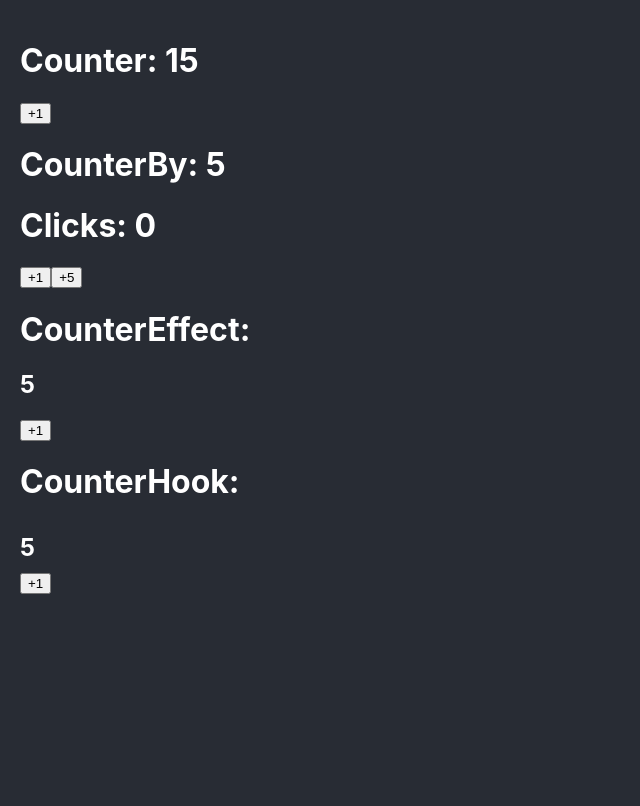
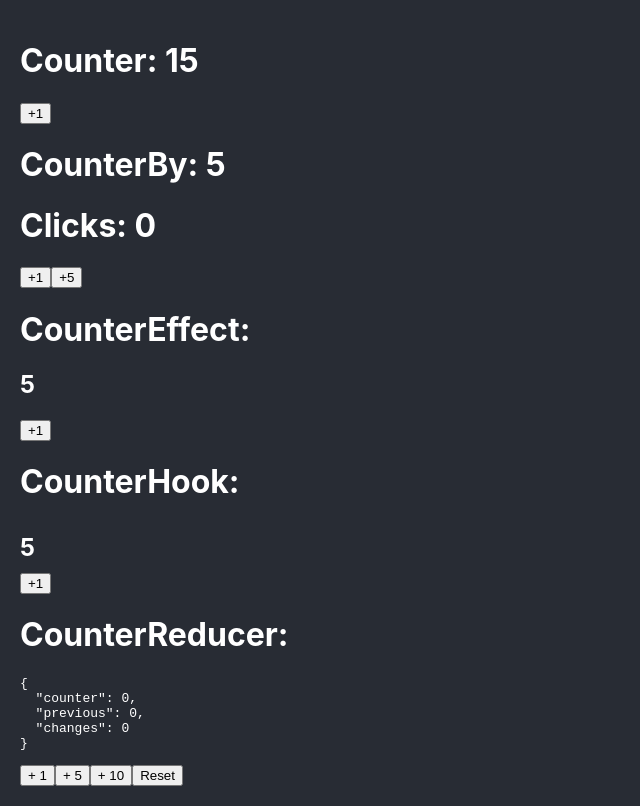
Before and after one commit to jmsierra26/react-pro-01-bases, a React (Create React App) app: page / in a window 1280 px wide. Shown: the whole page, without its empty margins (0-640 px from the left). Built offline with nearby package versions, Linux system fonts and the light colour scheme.

Commit message:
Completada sección 2.21

```diff
--- a/src/App.tsx
+++ b/src/App.tsx
@@ -2,6 +2,7 @@
 import { CounterBy } from './bases/CounterBy';
 import { CounterEffect } from './bases/CounterEffect';
 import { CounterHook } from './bases/CounterHook';
+import { CounterReducer } from './bases/CounterReducer';
 
 function App() {
   return (
@@ -10,6 +11,7 @@
       <CounterBy />
       <CounterEffect />
       <CounterHook />
+      <CounterReducer />
     </>
   );
 }
--- /dev/null
+++ b/src/bases/CounterReducer.tsx
@@ -0,0 +1,73 @@
+import { useReducer } from 'react'
+
+interface CounterState {
+  counter: number;
+  previous: number;
+  changes: number;
+}
+
+const INITIAL_STATE: CounterState = {
+  counter: 0,
+  previous: 0,
+  changes: 0
+}
+
+type CounterAction =
+  | { type: 'increaseBy', payload: { value: number; } }
+  | { type: 'reset' };
+
+const counterReducer = (state: CounterState, action: CounterAction): CounterState => {
+  const { counter, changes } = state;
+
+  switch (action.type) {
+    case 'reset':
+      return {
+        counter: 0,
+        previous: 0,
+        changes: 0,
+      };
+
+    case 'increaseBy':
+      return {
+        counter: counter + action.payload.value,
+        previous: counter,
+        changes: changes + 1,
+      }
+
+    default:
+      return state;
+  }
+}
+
+export const CounterReducer = () => {
+  const [counterState, dispatch] = useReducer(counterReducer, INITIAL_STATE)
+
+  const handleReset = () => {
+    dispatch({ type: 'reset' })
+  }
+
+  const increaseBy = (value: number) => {
+    dispatch({ type: 'increaseBy', payload: { value } })
+  }
+
+  return (
+    <>
+      <h1>CounterReducer:</h1>
+      <pre>
+        {JSON.stringify(counterState, null, 2)}
+      </pre>
+      <button onClick={() => increaseBy(1)}>
+        + 1
+      </button>
+      <button onClick={() => increaseBy(5)}>
+        + 5
+      </button>
+      <button onClick={() => increaseBy(10)}>
+        + 10
+      </button>
+      <button onClick={handleReset}>
+        Reset
+      </button>
+    </>
+  )
+}
```
